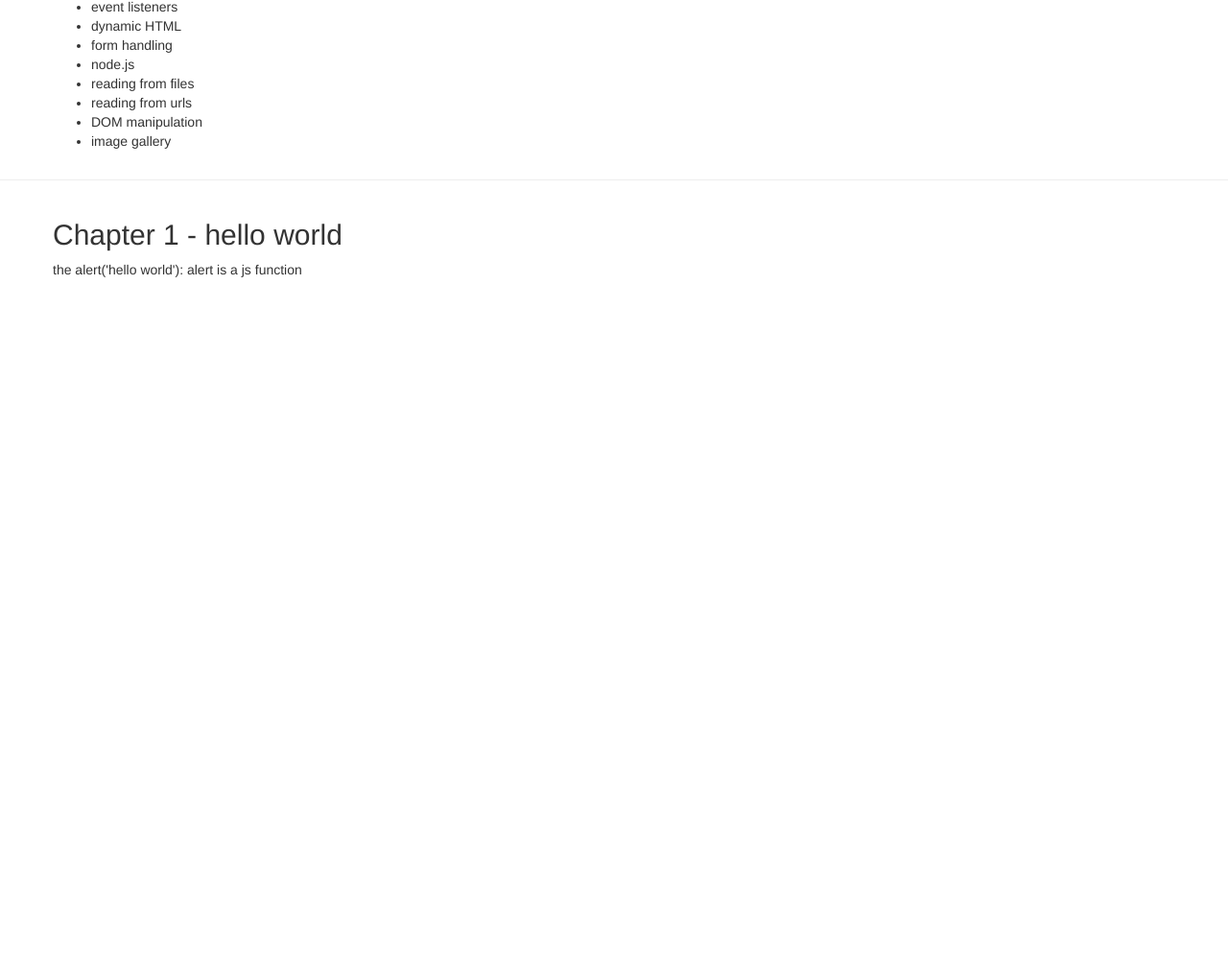
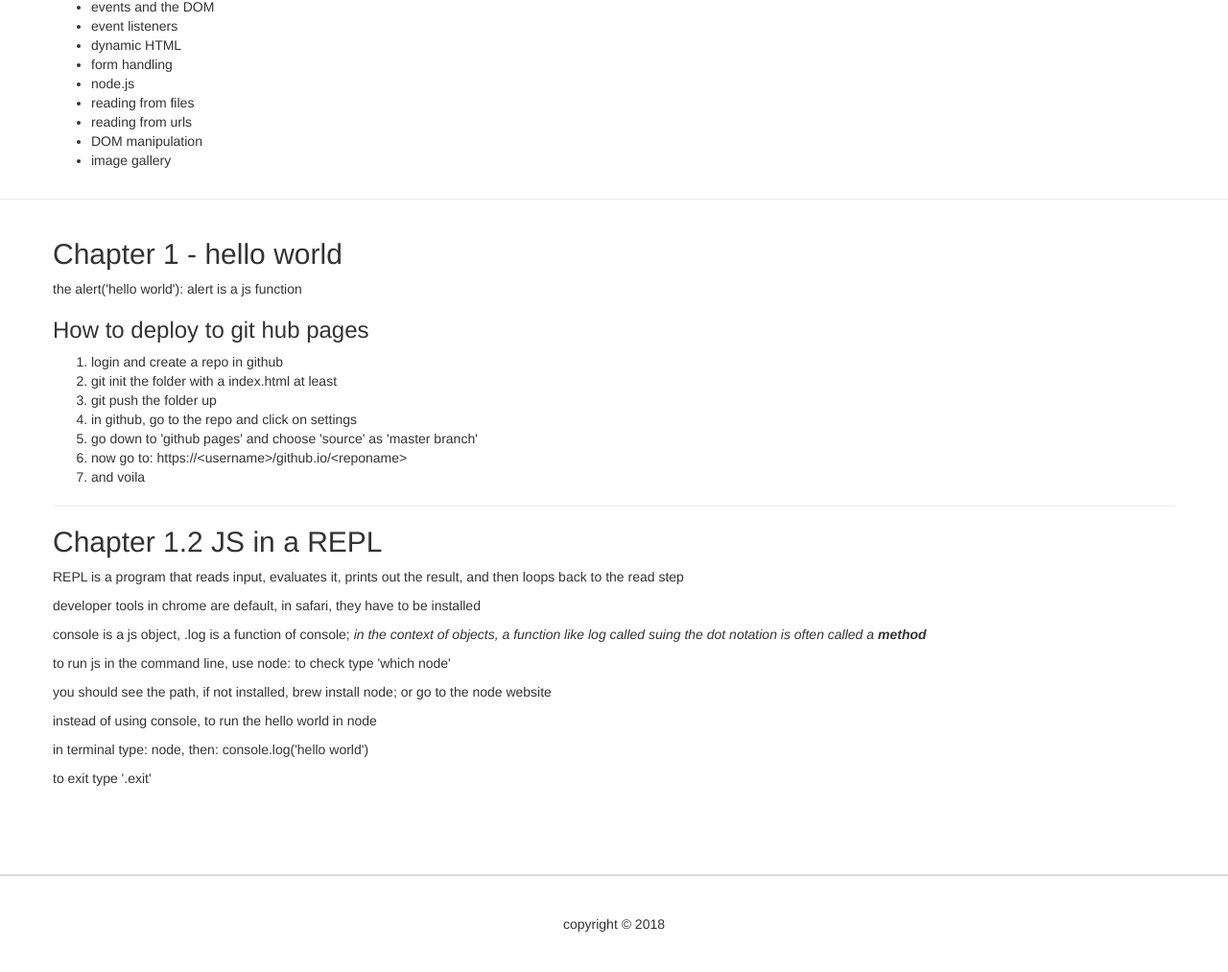
Before and after one commit to buddylee939/booknotes, a plain HTML site: page learnenoughtobedangerous.html in a window 1280 px wide. Shown: the part 656-1669 px from the top of the page at 96% size. Before the commit the page ends 957 px from the top, so only its background shows below. Drawn offline with Linux system fonts and the light colour scheme.

Commit message:
Up to chapter 1.4

```diff
--- a/css/style.css
+++ b/css/style.css
@@ -9,3 +9,9 @@ body {
 }
 
 /*MY STYLES*/
+footer {
+  padding: 40px;
+  text-align: center;
+  border-top: 2px solid #ddd;
+  margin-top: 80px;
+}
--- a/learnenoughtobedangerous.html
+++ b/learnenoughtobedangerous.html
@@ -22,6 +22,7 @@
       <h1>Learn enough javascript to be dangerous - Michael Hartl</h1>
       <h2>Table of contents</h2>
       <ul>
+        <li>hello world and how to deploy to github pages</li>
         <li>REPL - read, evaluate, print, loop</li>
         <li>strings</li>
         <li>concatenation and interpolation</li>
@@ -64,9 +65,32 @@
     <div class="col">
       <h2>Chapter 1 - hello world</h2>
       <p>the alert('hello world'): alert is a js function</p>
+      <h3>How to deploy to git hub pages</h3>
+      <ol>
+        <li>login and create a repo in github</li>
+        <li>git init the folder with a index.html at least</li>
+        <li>git push the folder up</li>
+        <li>in github, go to the repo and click on settings</li>
+        <li>go down to 'github pages' and choose 'source' as 'master branch'</li>
+        <li>now go to: https://&lt;username&gt;/github.io/&lt;reponame&gt; </li>
+        <li>and voila</li>
+      </ol>
+      <hr>
+      <h2>Chapter 1.2 JS in a REPL</h2>
+      <p>REPL is a program that reads input, evaluates it, prints out the result, and then loops back to the read step</p>
+      <p>developer tools in chrome are default, in safari, they have to be installed</p>
+      <p>console is a js object, .log is a function of console; <i>in the context of objects, a function like log called suing the dot notation is often called a <b>method</b></i></p>
+      <p>to run js in the command line, use node: to check type 'which node'</p>
+      <p>you should see the path, if not installed, brew install node; or go to the node website</p>
+      <p>instead of using console, to run the hello world in node</p>
+      <p>in terminal type: node, then: console.log('hello world')</p>
+      <p>to exit type '.exit'</p>
     </div>
   </div>
 </div>
+<footer>
+  copyright &copy; 2018
+</footer>
     <script src="js/jquery.min.js"></script>
     <script src="js/bootstrap.min.js"></script>
     <script src="js/navbar.js"></script>
```
